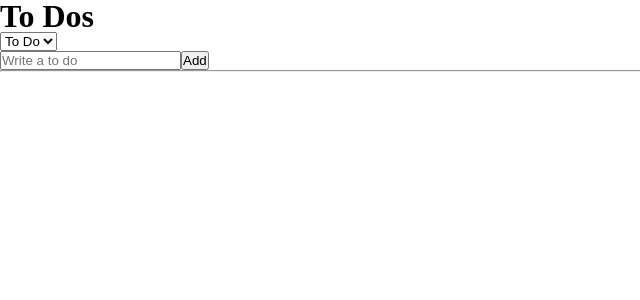
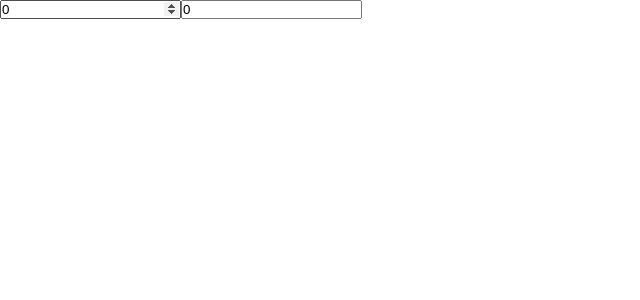
Before and after one commit to phk9436/reactMasterClass, a React (Create React App) app: page / in a window 1280 px wide. Shown: the top 300 px of the page, without its empty margins (0-640 px from the left). Built offline with nearby package versions, Linux system fonts and the light colour scheme.

Commit message:
[Feat] recoil selector를 이용한 실습 4

```diff
--- a/src/atoms/atoms.ts
+++ b/src/atoms/atoms.ts
@@ -1,32 +1,17 @@
 import { atom, selector } from "recoil";
 
-export enum Categories {
-  "TO_DO" = "TO_DO",
-  "DOING" = "DOING",
-  "DONE" = "DONE"
-}
-
-export interface IToDo {
-  text: string;
-  id: number;
-  category: Categories;
-}
-
-export const toDoState = atom<IToDo[]>({
-  key: "keyToDo",
-  default: [],
+export const minuteState = atom({
+  key: "minutes",
+  default: 0,
 });
 
-export const categoryState = atom<Categories>({
-  key: "category",
-  default: Categories.TO_DO,
-});
-
-export const toDoSelector = selector({
-  key: "keyToDoSelector",
+export const hourSelector = selector<number>({
+  key: "hours",
   get: ({ get }) => {
-    const toDos = get(toDoState);
-    const category = get(categoryState);
-    return toDos.filter((e) => e.category === category);
+    const minute = get(minuteState);
+    return Number((minute / 60).toFixed(1));
+  },
+  set: ({ set }, state) => {
+    set(minuteState, Number(state) * 60);
   },
 });
--- a/src/components/CreateTodo.tsx
+++ /dev/null
@@ -1,33 +0,0 @@
-import { useForm } from "react-hook-form";
-import { useSetRecoilState, useRecoilValue } from "recoil";
-import { toDoState, categoryState } from "atoms/atoms";
-
-interface IForm {
-  toDo: string;
-}
-
-function CreateTodo() {
-  const setToDos = useSetRecoilState(toDoState);
-  const category = useRecoilValue(categoryState);
-  const { register, handleSubmit, setValue } = useForm<IForm>();
-  const handleValid = ({ toDo }: IForm) => {
-    setToDos((state) => [
-      { text: toDo, id: Date.now(), category },
-      ...state,
-    ]);
-    setValue("toDo", "");
-  };
-  return (
-    <form onSubmit={handleSubmit(handleValid)}>
-      <input
-        {...register("toDo", {
-          required: "Please write a To Do",
-        })}
-        placeholder="Write a to do"
-      />
-      <button>Add</button>
-    </form>
-  );
-}
-
-export default CreateTodo;
--- a/src/components/Todo.tsx
+++ /dev/null
@@ -1,40 +0,0 @@
-import { useSetRecoilState } from "recoil";
-import { toDoState } from "atoms/atoms";
-import { Categories, IToDo } from "atoms/atoms";
-
-function Todo({ text, id, category }: IToDo) {
-  const setToDos = useSetRecoilState(toDoState);
-  const changeCat = (category: Categories) => {
-    setToDos((state) =>
-      state.map((e) => {
-        if (e.id === id) {
-          return { text, id, category };
-        }
-        return e;
-      })
-    );
-  };
-
-  return (
-    <li>
-      <span>{`${text}:${category}`}</span>
-      {category !== Categories.TO_DO && (
-        <button type="button" onClick={() => changeCat(Categories.TO_DO)}>
-          Todo
-        </button>
-      )}
-      {category !== Categories.DOING && (
-        <button type="button" onClick={() => changeCat(Categories.DOING)}>
-          Doing
-        </button>
-      )}
-      {category !== Categories.DONE && (
-        <button type="button" onClick={() => changeCat(Categories.DONE)}>
-          Done
-        </button>
-      )}
-    </li>
-  );
-}
-
-export default Todo;
--- a/src/pages/TodoList.tsx
+++ b/src/pages/TodoList.tsx
@@ -1,29 +1,21 @@
-import { useRecoilValue, useSetRecoilState } from "recoil";
-import { categoryState, toDoSelector, Categories } from "atoms/atoms";
-import CreateTodo from "components/CreateTodo";
-import Todo from "components/Todo";
 import React from "react";
+import { useRecoilState } from "recoil";
+import { hourSelector, minuteState } from "atoms/atoms";
 
 function TodoList() {
-  const toDoData = useRecoilValue(toDoSelector);
-  const setCategoryState = useSetRecoilState<Categories>(categoryState);
-  const onInput = (e: React.FormEvent<HTMLSelectElement>) => {
-    const categoryVal = e.currentTarget.value as Categories;
-    setCategoryState(categoryVal);
-  };
+  const [minute, setMinute] = useRecoilState(minuteState);
+  const [hour, setHour] = useRecoilState(hourSelector);
+
+  const onMinutesChange = (e:React.FormEvent<HTMLInputElement>) => {
+    setMinute(Number(e.currentTarget.value));
+  }
+  const onHoursChange = (e:React.FormEvent<HTMLInputElement>) => {
+    setHour(Number(e.currentTarget.value));
+  }
   return (
     <div>
-      <h1>To Dos</h1>
-      <select name="" id="" onInput={onInput}>
-        <option value={Categories.TO_DO}>To Do</option>
-        <option value={Categories.DOING}>Doing</option>
-        <option value={Categories.DONE}>Done</option>
-      </select>
-      <CreateTodo />
-      <hr />
-      {toDoData.map((e) => (
-        <Todo key={e.id} {...e} />
-      ))}
+      <input type="number" name="" id="" placeholder="Minutes" value={minute} onChange={onMinutesChange}/>
+      <input type="number" name="" id="" placeholder="Hours" value={hour} onChange={onHoursChange}/>
     </div>
   );
 }
```
